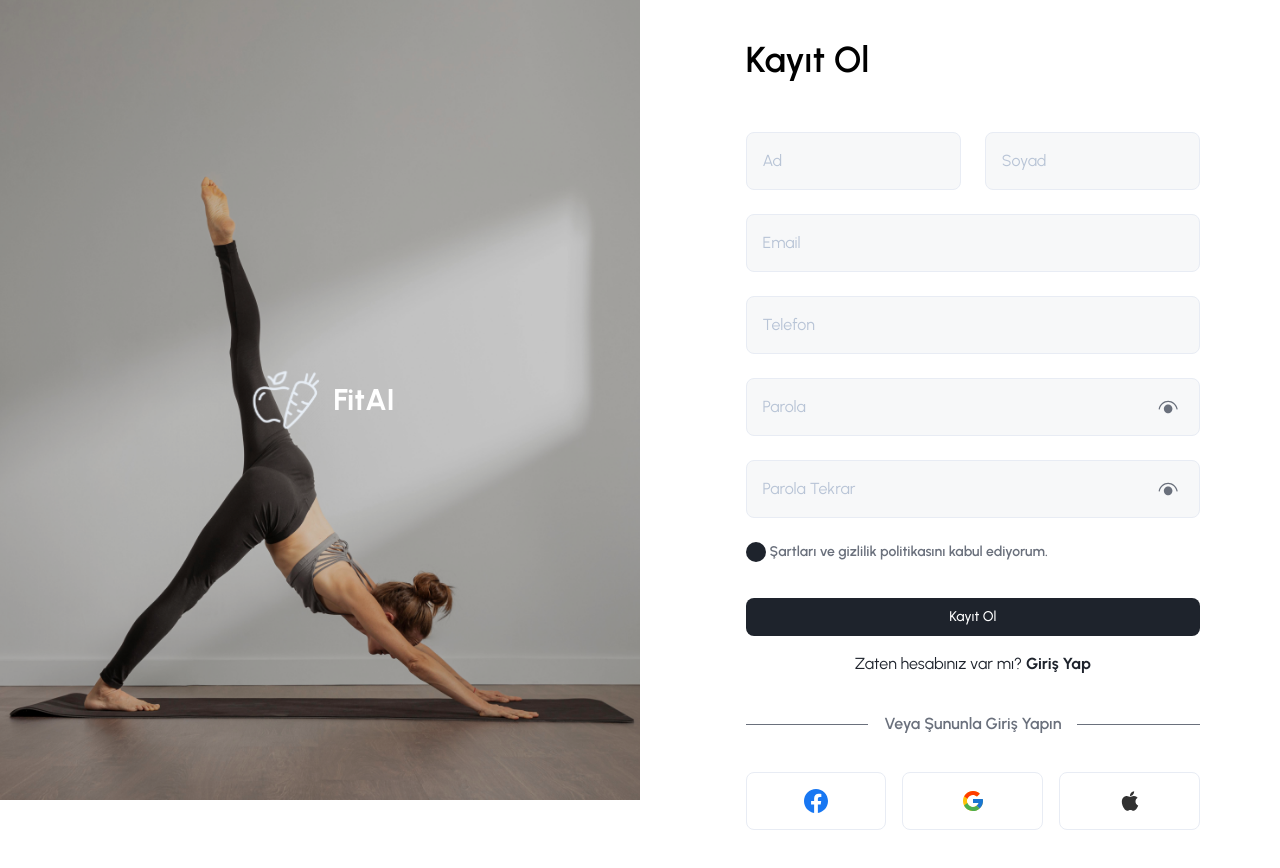
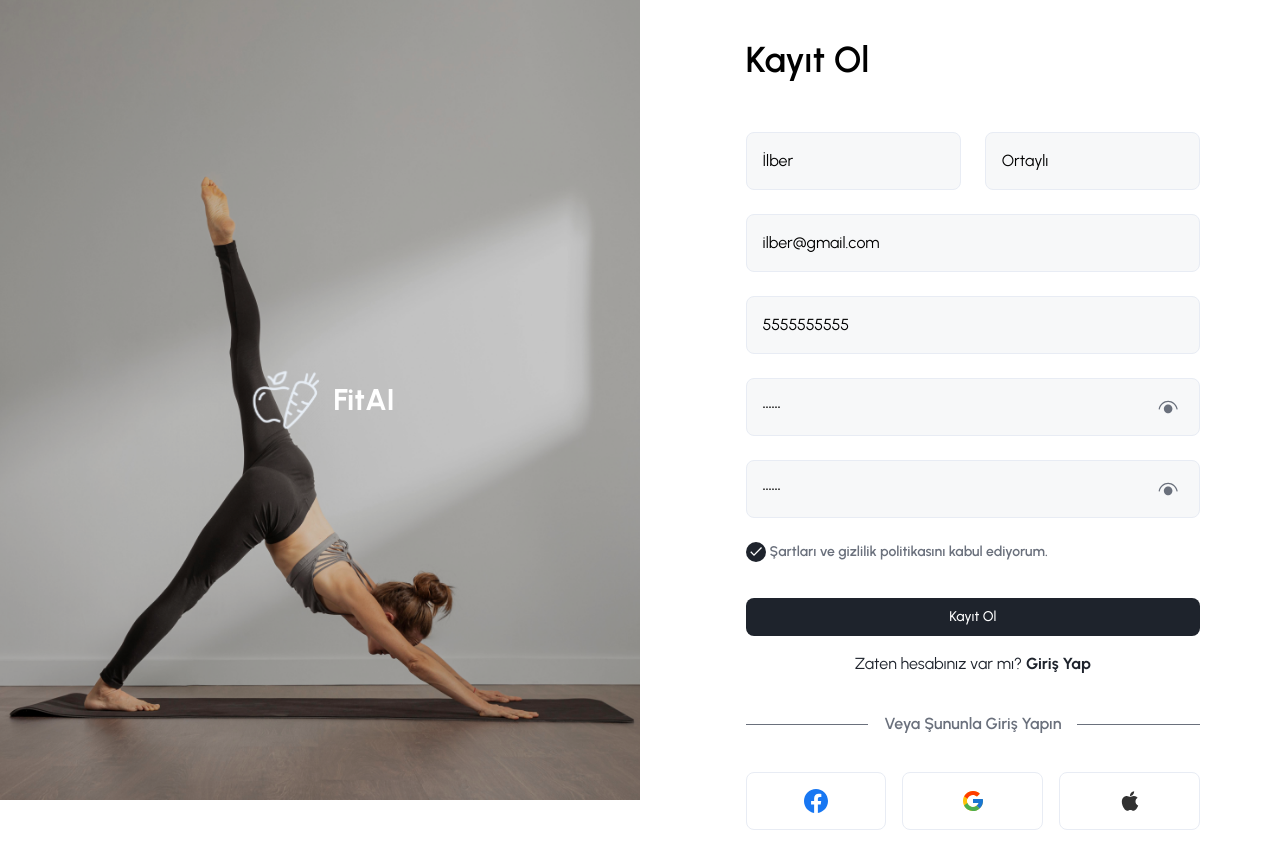
Before and after one commit to MobvenTeam1/FitAI-front-end-app-react.ts, a React (Vite) app: page /auth/register in a window 1280 px wide. Built offline with nearby package versions, Linux system fonts and the light colour scheme.

Commit message:
texfield and route updated

```diff
--- a/src/components/hook-form/RHFTextfield.tsx
+++ b/src/components/hook-form/RHFTextfield.tsx
@@ -29,6 +29,7 @@ export const RHFTextfield: FC<InputProps> = ({
   };
 
   return (
+    <div>
       <div className="relative">
         <input
           id={name}
@@ -44,9 +45,14 @@ export const RHFTextfield: FC<InputProps> = ({
             type="button"
             onClick={togglePasswordVisibility}
           >
-          <SvgColor width={24} height={24} src={`/icons/ic_password_eye.svg`} />
+            <SvgColor
+              width={24}
+              height={24}
+              src={`/icons/ic_password_eye.svg`}
+            />
           </button>
         )}
+      </div>
       <ErrorMessage error={error} />
     </div>
   );
--- a/src/pages/auth/Register.tsx
+++ b/src/pages/auth/Register.tsx
@@ -12,15 +12,33 @@ import { AuthLink } from "../../sections/auth/AuthLink";
 import { RHFCheckBox } from "../../sections/personal-inforations/rhf-components/RHFCheckbox";
 
 export type FormValues = {
-  username: string;
+  name: string;
+  surname: string;
+  email: string;
+  phone: string;
+  password: string;
+  checkPassword: string;
+  isRead?: boolean;
 };
 
 const schema = yup.object().shape({
-  username: yup.string().required("Email is required"),
+  name: yup.string().required("Email is required"),
+  surname: yup.string().required("Email is required"),
+  email: yup.string().email().required("Email is required"),
+  phone: yup.string().required("Phone is required"),
+  password: yup.string().required("Password is required"),
+  checkPassword: yup.string().required("Check Password is required"),
+  isRead: yup.boolean().oneOf([true], "You must accept the terms"),
 });
 
 const defaultValues: FormValues = {
-  username: "",
+  name: "İlber",
+  surname: "Ortaylı",
+  email: "ilber@gmail.com",
+  phone: "5555555555",
+  password: "123456",
+  checkPassword: "123456",
+  isRead: true,
 };
 
 export const Register: React.FC = () => {
@@ -36,7 +54,7 @@ export const Register: React.FC = () => {
   const onSubmit = (data: FormValues) => {
     console.log(data);
 
-    handlePush(`/${paths.auth.root}/${paths.auth.verificationPassword}`);
+    handlePush(paths.registration);
   };
 
   const handlePush = (path: string) => {
@@ -79,7 +97,7 @@ export const Register: React.FC = () => {
               </div>
               <div className="col-span-12">
                 <RHFCheckBox
-                  name="isCheck"
+                  name="isRead"
                   label="Şartları ve gizlilik politikasını kabul ediyorum."
                 />
               </div>
--- a/src/pages/dashboard/Home.tsx
+++ b/src/pages/dashboard/Home.tsx
@@ -3,7 +3,6 @@ import { TemplateHookForm } from "../../sections/howToUse-Doc/example-template-r
 export const Home: React.FC = () => {
   return (
     <div>
-      <h1>test</h1>
       <TemplateHookForm />
     </div>
   );
```
Lines whose indentation alone changed are shown as unchanged.
